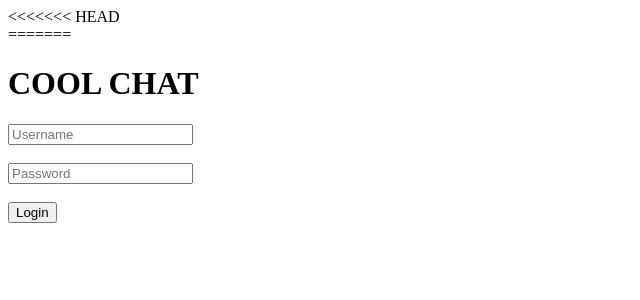
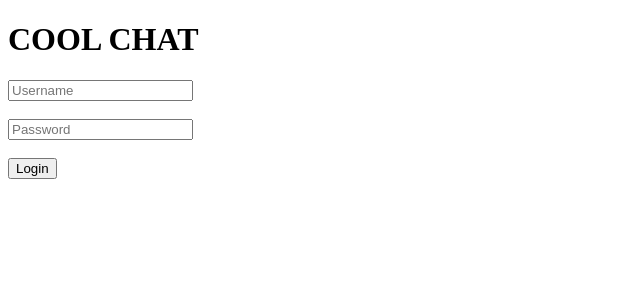
Before and after one commit to kjd-guardiano/CPSC-455-SecureChat-Group-11, a Flask app: page / in a window 1280 px wide. Shown: the top 300 px of the page, without its empty margins (0-640 px from the left). Run offline with Flask 3, Linux system fonts and the light colour scheme; some libraries are stand-ins or nearby versions.

Commit message:
Merge changes fixed
Merge changes previously not applied correctly.

```diff
--- a/templates/index.html
+++ b/templates/index.html
@@ -31,10 +31,6 @@
         });
         function sendMessage() {
             var message = document.getElementById('message').value;
-<<<<<<< HEAD
-            var userID = 7000 //dsfijfndskif
-            socket.emit('message', {message: message, userID: userID});         //sends the dictonary
-=======
             document.getElementById('sent').innerHTML += message + "<br>";
             var receiver = document.getElementById('receiver').value;
             socket.emit('message', { message: message, user: name, receiver: receiver });         //sends the dictonary
@@ -45,18 +41,12 @@
             var username = document.getElementById('username').value;
             var password = document.getElementById('password').value;
             socket.emit('authenticate', { username: username, password: password });
->>>>>>> testing
         }
 
 
 
     </script>
 </head>
-
-<<<<<<< HEAD
-    <div id="received" placeholder="Message will appear here"></div>            <!-- list to show messages-->
-
-=======
 <body>
     <h1>COOL CHAT</h1>
 
@@ -91,7 +81,6 @@
             <div id="sent">SENT MESSAGE <br></div>
             <button type="button" onclick="location.reload()"> Log out </button>
         </div>
->>>>>>> testing
 </body>
 
 </html>
```
